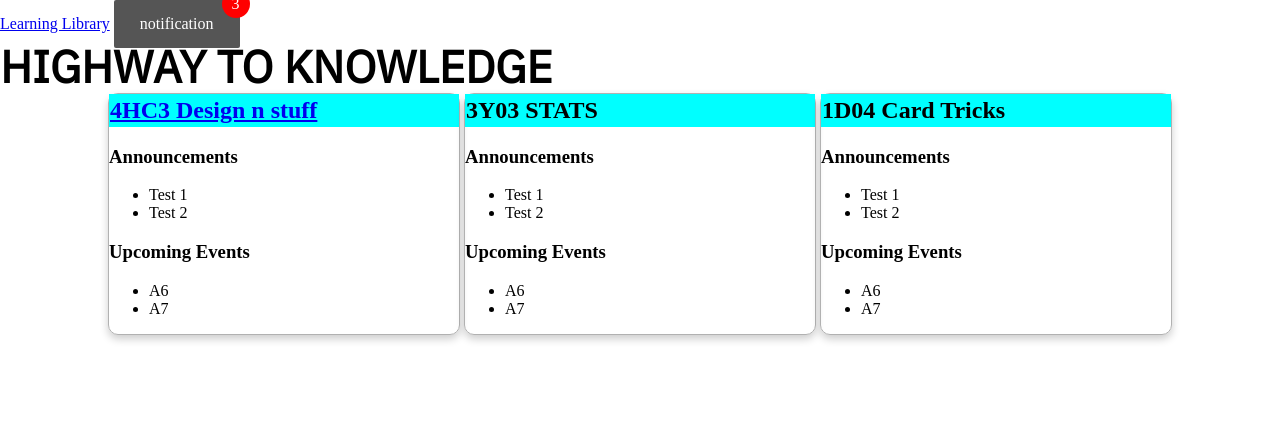
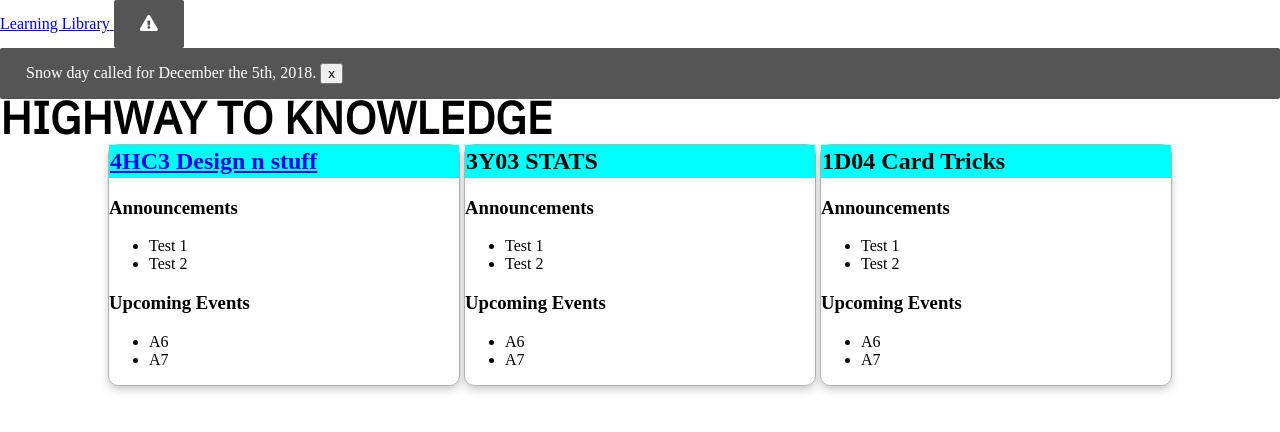
Before and after one commit to liam-casola/stoa, a plain HTML site: page Index.html in a window 1280 px wide. Drawn offline with Linux system fonts and the light colour scheme.

Commit message:
main page changes

```diff
--- a/Index.html
+++ b/Index.html
@@ -3,16 +3,21 @@
 <head>
     <link rel="stylesheet" href="Style.css">
     <link rel="stylesheet" href="homelayout.css">
-    <script src="Script.js"></script>
+    <link rel="stylesheet" href="https://use.fontawesome.com/releases/v5.5.0/css/all.css" integrity="sha384-B4dIYHKNBt8Bc12p+WXckhzcICo0wtJAoU8YZTY5qE0Id1GSseTk6S+L3BlXeVIU" crossorigin="anonymous">
     <title>MAIN</title>
 </head>
 <body>
   <div class="topnav">
-    <a class="active" href="Index.html">Learning Library</a>
-    <a href="" class="notification">
-      <span>notification</span>
-      <span class="badge">3</span>
+    <a href="Index.html">
+      <span>Learning Library</span>
     </a>
+    <a id="notification-icon" class="notification" onmouseover="highlightOn()" onmouseout="highlightOff()">
+      <i class="fas fa-exclamation-triangle" align="right"></i>
+    </a>
+  </div>
+  <div id="notification-msg" class="notification" onmouseover="highlightOn()" onmouseout="highlightOff()">
+    Snow day called for December the 5th, 2018.
+    <button id="dismisbar" data-dismiss="notification-msg" type="button" onClick="hideNotification()">x</button>
   </div>
     <header>
         <h1>HIGHWAY TO KNOWLEDGE</h1>
@@ -21,6 +26,8 @@
         <div id="card-box">
             <div class="course-card">
                 <h2><a href="course.html">4HC3 Design n stuff</a></h2>
+                <div id="flex-box">
+                  <div id="info-card">
                     <h3>Announcements</h3>
                     <ul>
                       <li>Test 1</li>
@@ -31,6 +38,8 @@
                       <li>A6</li>
                       <li>A7</li>
                     </ul>
+                </div>
+              </div>
             </div>
 
             <div class="course-card">
@@ -62,5 +71,20 @@
             </div>
         </div>
     </div>
+<script>
+var notiMsg = document.getElementById("notification-msg");
+var notiIcon = document.getElementById("notification-icon");
+function hideNotification() {
+  notiMsg.style.visibility = "hidden";
+}
+function highlightOn() {
+  notiMsg.style.background = "red";
+  notiIcon.style.background = "red";
+}
+function highlightOff() {
+  notiMsg.style.background = "#555";
+  notiIcon.style.background = "#555";
+}
+</script>
 </body>
 </html>
--- a/homelayout.css
+++ b/homelayout.css
@@ -26,10 +26,6 @@
   border-radius: 2px;
 }
 
-.notification:hover {
-  background: red;
-}
-
 .notification .badge {
   position: absolute;
   top: -10px;
```
Lines whose indentation alone changed are shown as unchanged.
